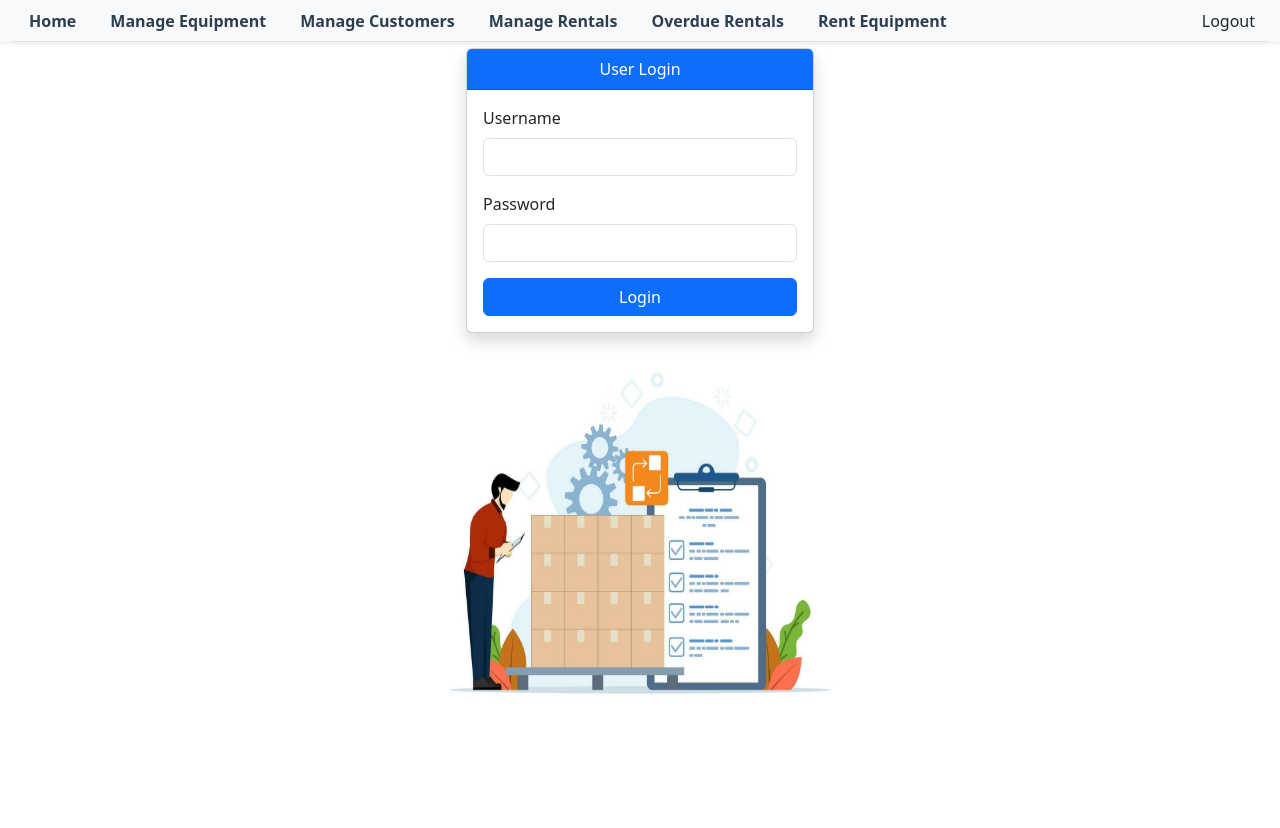
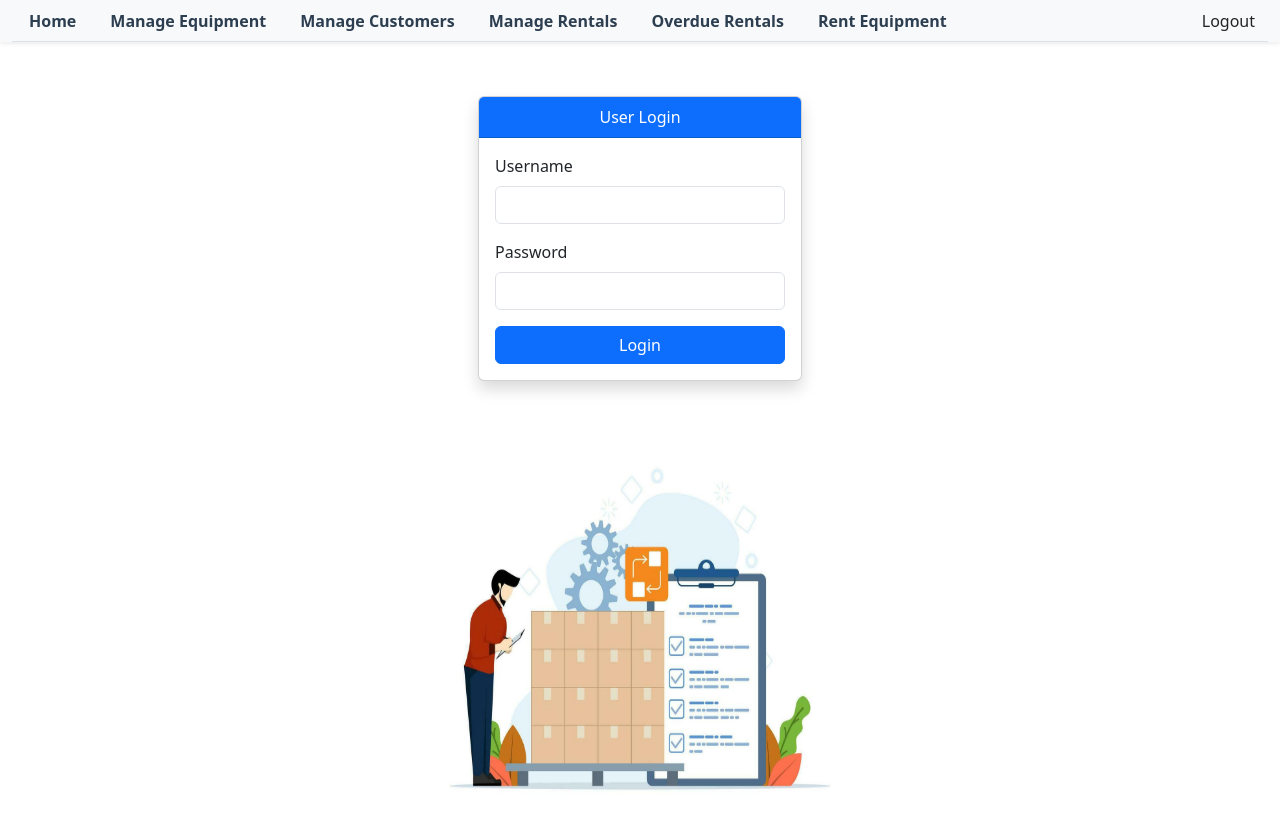
Before and after one commit to Johnstanley1/Midterm_EquipmentRental_Team2, an Angular app in the folder frontend/: page /login in a window 1280 px wide. Before the commit the page ends 800 px from the top, so only its background shows below. Built offline with nearby package versions, Linux system fonts and the light colour scheme.

Commit message:
updated login screen

```diff
--- a/frontend/src/app/login-screen/login-screen.html
+++ b/frontend/src/app/login-screen/login-screen.html
@@ -1,6 +1,6 @@
 <!--<h1 class="text-center text-primary mb-4">Equipment Management</h1>-->
 
-<div class="container mt-5">
+<div class="container mt-5 p-5">
   <div class="row justify-content-center">
     <div class="col-md-4">
       <div class="card shadow">
```
